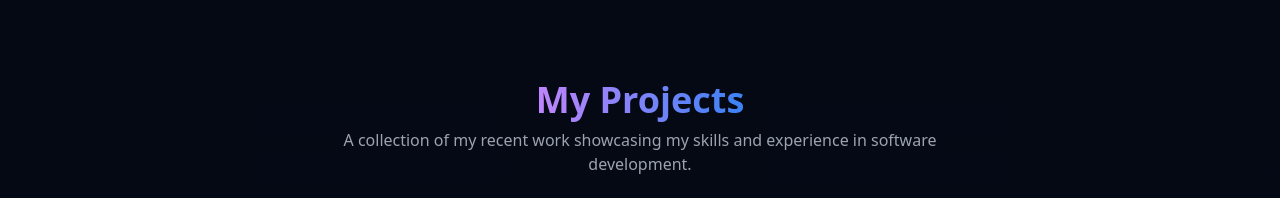
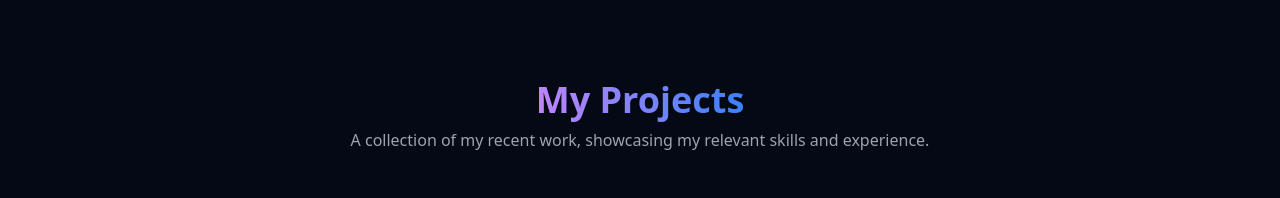
Before and after one commit to Raamizkn/new-portfolio, a Next.js app: page / in a window 1280 px wide. Shown: the part 800-998 px from the top of the page. Built offline with nearby package versions, Linux system fonts and the light colour scheme.

Commit message:
another description

```diff
--- a/components/projects.tsx
+++ b/components/projects.tsx
@@ -146,7 +146,7 @@ export default function Projects() {
           </span>
         </h2>
         <p className="text-gray-400 text-center mb-12 max-w-2xl mx-auto">
-          A collection of my recent work showcasing my skills and experience in software development.
+          A collection of my recent work, showcasing my relevant skills and experience.
         </p>
 
         {/* Desktop View */}
```
